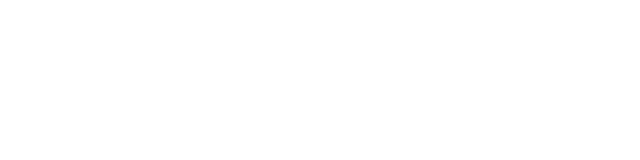
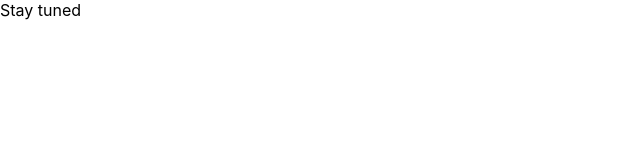
Before and after one commit to alexander-jeff/fcc-drum-machine, a React (Create React App) app: page / in a window 1280 px wide. Shown: the top 160 px of the page, without its empty margins (0-640 px from the left). Built offline with nearby package versions, Linux system fonts and the light colour scheme.

Commit message:
Setup gh-pages deployment automation
- test the same
- set to autodeploy to https://alexander-jeff.github.io/fcc-drum-machine/
- resolves #8

```diff
--- a/package.json
+++ b/package.json
@@ -2,10 +2,12 @@
   "name": "fcc-drum-machine",
   "version": "0.1.0",
   "private": true,
+  "homepage": "https://alexander-jeff.github.io/fcc-drum-machine/",
   "dependencies": {
     "@testing-library/jest-dom": "^5.16.5",
     "@testing-library/react": "^13.4.0",
     "@testing-library/user-event": "^13.5.0",
+    "gh-pages": "^5.0.0",
     "react": "^18.2.0",
     "react-dom": "^18.2.0",
     "react-scripts": "5.0.1",
@@ -15,7 +17,9 @@
     "start": "react-scripts start",
     "build": "react-scripts build",
     "test": "react-scripts test",
-    "eject": "react-scripts eject"
+    "eject": "react-scripts eject",
+    "deploy": "gh-pages -d build",
+    "predeploy": "npm run build"
   },
   "eslintConfig": {
     "extends": [
--- a/src/App.js
+++ b/src/App.js
@@ -1,7 +1,9 @@
 import './App.css';
 
 function App() {
-  return (<div id='drum-machine' data-testid='drum-machine'></div>)
+  return (<div id='drum-machine' data-testid='drum-machine'>
+    Stay tuned
+  </div>)
 }
 
 export default App
```
Also changed, not shown: 1 other file (tests, documents, lock files or other folders).
